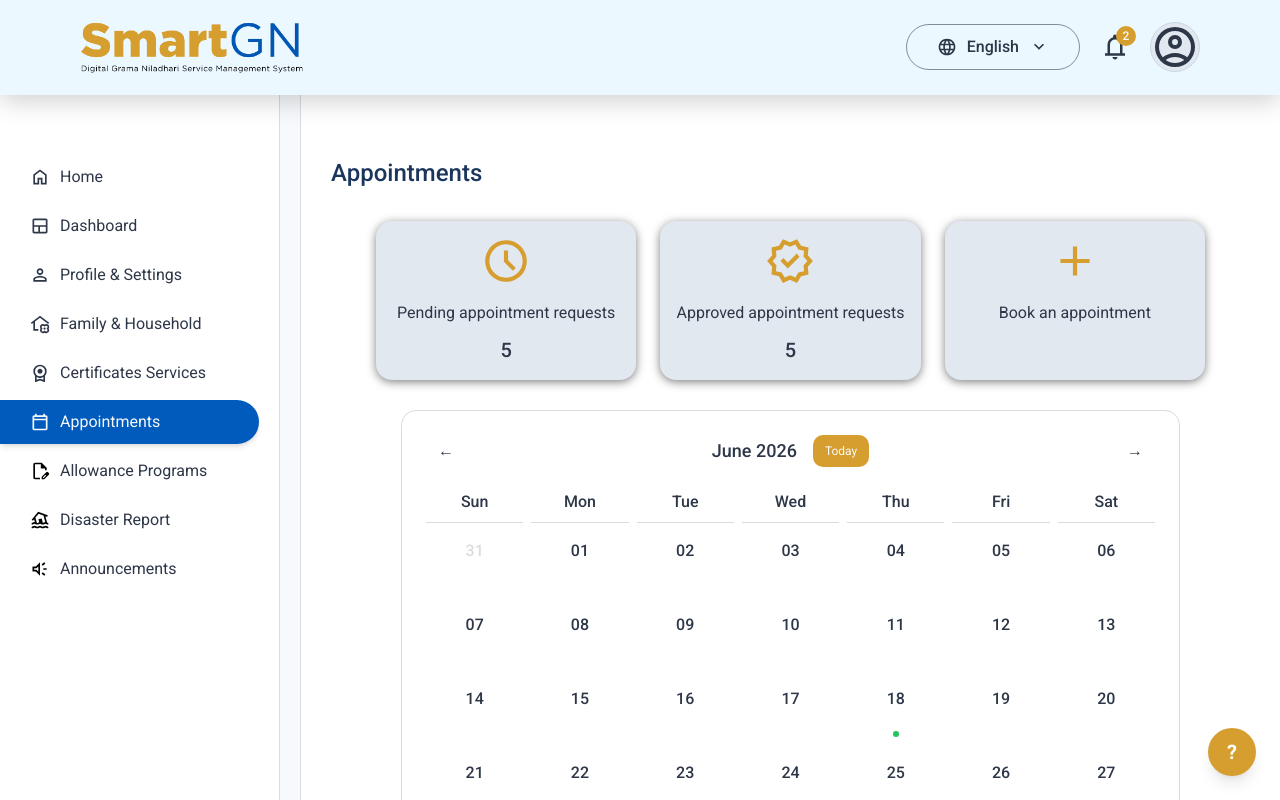
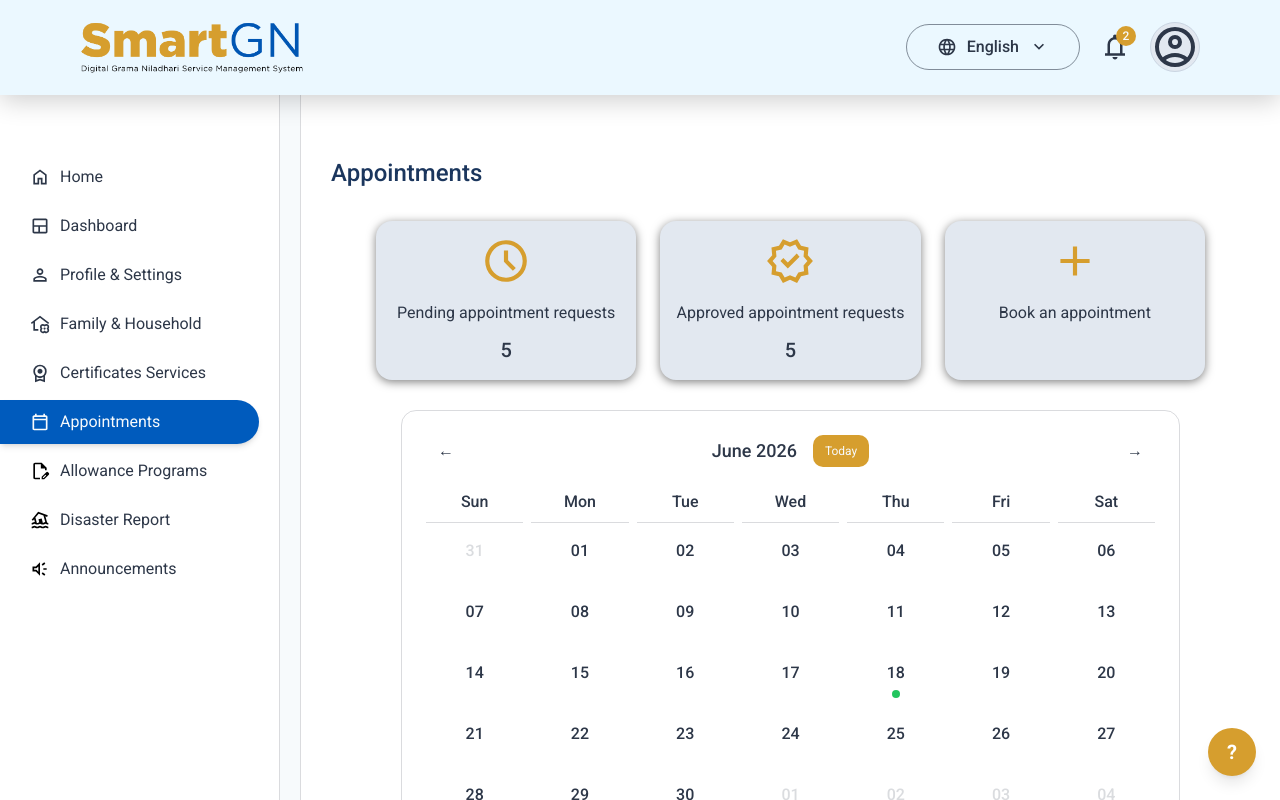
Before and after one commit to Mogith-Code/SmartGN-Digital-GN-Service-Management-System, a React (Vite) app in the folder SmartGN/: page /RAppointment in a window 1280 px wide. Shown: the top 800 px of the page. Built offline with nearby package versions, Linux system fonts and the light colour scheme.

Commit message:
Update CalenderLayout.jsx

```diff
--- a/SmartGN/src/Components/AppointmentsPage/CalenderLayout.jsx
+++ b/SmartGN/src/Components/AppointmentsPage/CalenderLayout.jsx
@@ -297,20 +297,20 @@ function CalendarLayout({ onDateSelect }) {
                 }
               }}
             >
-              <div className="flex flex-col items-center justify-center gap-[20px]">
+              <div className="flex flex-col items-center justify-center gap-[5px]">
                 <span className="text-xs sm:text-sm md:text-base font-medium">
                   {cell.day < 10 ? `0${cell.day}` : cell.day}
                 </span>
 
-                <div className="h-1.5 w-1.5 flex items-center justify-center">
+                <div className="h-2 w-2 flex items-center justify-center">
                   {today && (
-                    <span className="w-1.5 h-1.5 bg-[#22C55E] rounded-full"></span>
+                    <span className="w-2 h-2 bg-[#22C55E] rounded-full"></span>
                   )}
                   {hasBooking &&
                     cell.isCurrentMonth &&
                     !isSelected &&
                     !today && (
-                      <span className="w-1.5 h-1.5 bg-[#D69E2E] rounded-full"></span>
+                      <span className="w-2 h-2 bg-[#D69E2E] rounded-full"></span>
                     )}
                 </div>
               </div>
```
